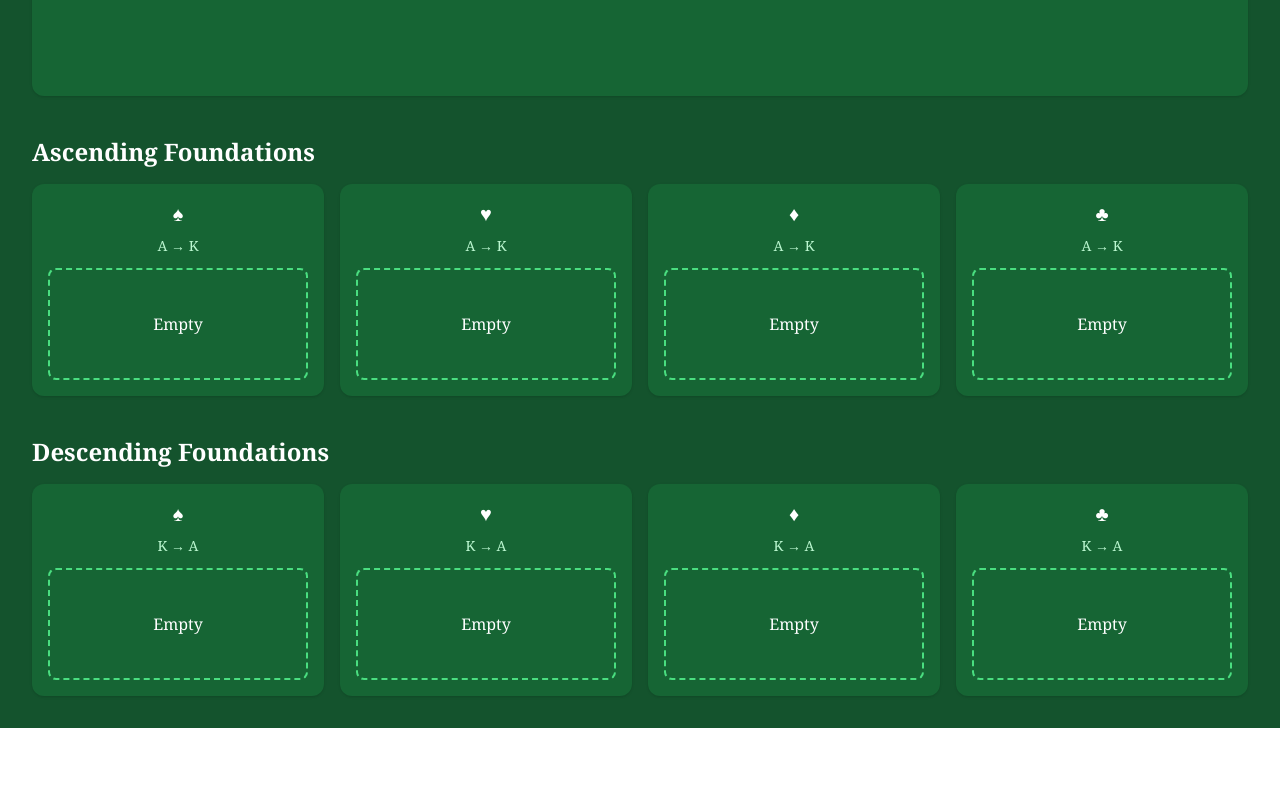
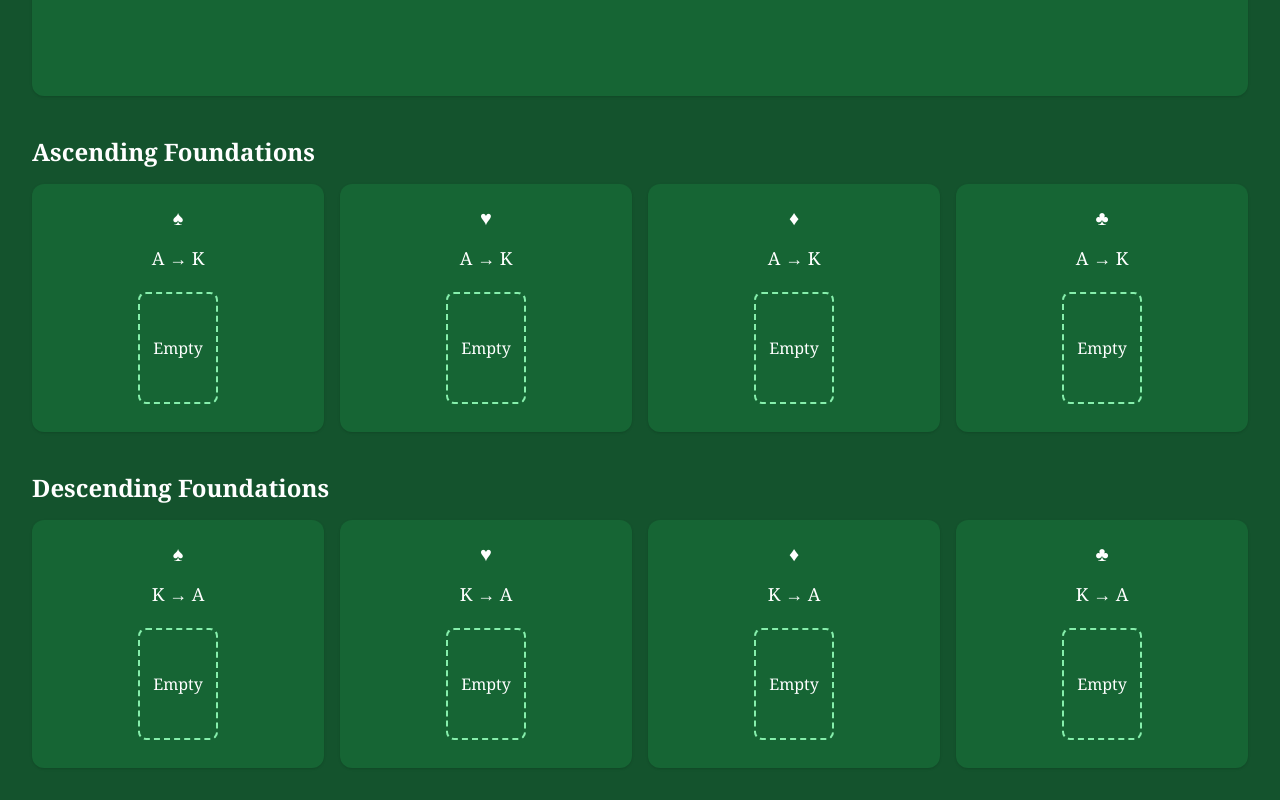
Before and after one commit to Jeff866/Grandpa-Solitaire, a React (Vite) app: page / in a window 1280 px wide. Shown: the part 1121-1921 px from the top of the page. Before the commit the page ends 1849 px from the top, so only its background shows below. Built offline with nearby package versions, Linux system fonts and the light colour scheme; the HTML template or start-up script is replaced by a standard one.

Commit message:
Display played cards in foundations

```diff
--- a/src/components/FoundationPile.jsx
+++ b/src/components/FoundationPile.jsx
@@ -1,4 +1,5 @@
 import PlayingCard from "./PlayingCard";
+
 
 export default function FoundationPile({
   suit,
@@ -6,45 +7,39 @@ export default function FoundationPile({
   cards = [],
 }) {
 
+
   const topCard =
-    cards[cards.length - 1];
+    cards.length > 0
+      ? cards[cards.length - 1]
+      : null;
 
-
-  const title =
-    direction === "ascending"
-      ? "A → K"
-      : "K → A";
-
-
-  const red =
-    suit === "♥" || suit === "♦";
 
 
   return (
 
-    <div className="
-      bg-green-800
-      rounded-xl
-      p-4
-      shadow
-      text-center
-      min-h-40
-    ">
+    <div className="bg-green-800 rounded-xl p-5 shadow text-center">
 
 
-      <div className="font-bold text-xl mb-2">
+      <div className="text-xl font-bold mb-3">
 
         {suit}
 
       </div>
 
 
-      <div className="text-sm text-green-200 mb-3">
 
-        {title}
+      <div className="text-lg mb-3">
+
+        {direction === "ascending"
+          ? "A → K"
+          : "K → A"}
 
       </div>
 
+
+
+
+      <div className="h-32 flex items-center justify-center">
 
 
         {topCard ? (
@@ -61,18 +56,7 @@ export default function FoundationPile({
 
         ) : (
 
-        <div className="
-
-          border-2
-          border-dashed
-          border-green-400
-          rounded-lg
-          h-28
-          flex
-          items-center
-          justify-center
-
-        ">
+          <div className="h-28 w-20 border-2 border-dashed border-green-300 rounded-lg flex items-center justify-center">
 
             Empty
 
@@ -83,6 +67,9 @@ export default function FoundationPile({
 
       </div>
 
+
+    </div>
+
   );
 
 }
```
Lines whose indentation alone changed are shown as unchanged.
